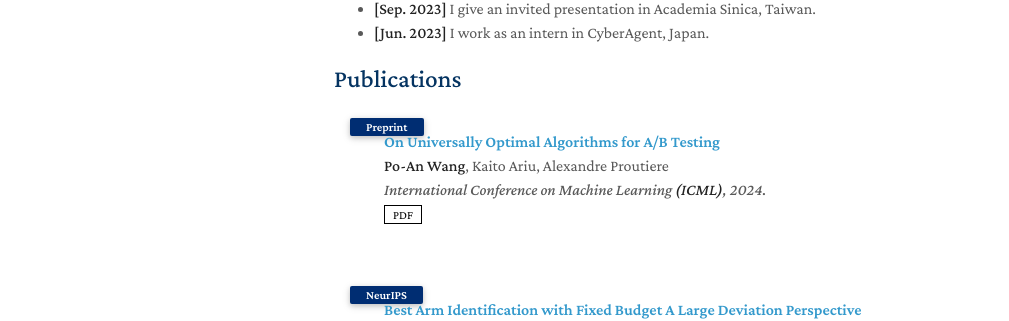
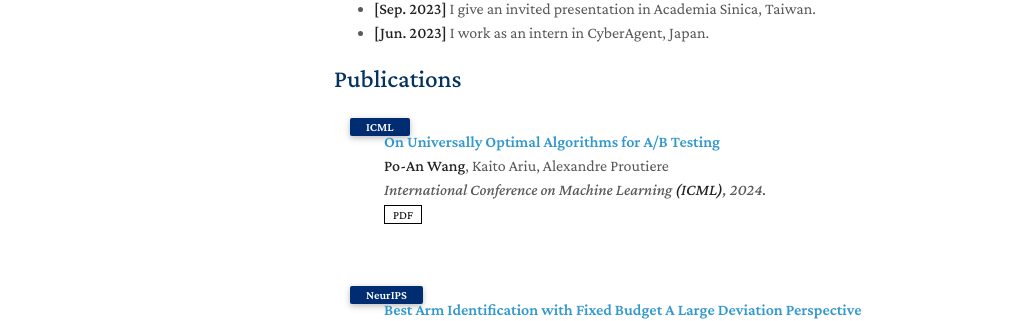
Before and after one commit to poankth/poankth.github.io, a Jekyll site: the page built from index.md, in a window 1280 px wide and 900 px high. Shown: the part 429-750 px from the top of the window, without its empty margins (136-1145 px from the left). Built offline with Jekyll 4.4.1, drawn with Linux system fonts in a browser that asks for light colours; nearby versions of some CDN libraries; a style sheet for code colours, icons or effects is not loaded; our own code applies the rules of GitHub Pages for plain Markdown files.

Commit message:
Update publications.yml

```diff
--- a/_data/publications.yml
+++ b/_data/publications.yml
@@ -1,7 +1,7 @@
 main:
   - title: "On Universally Optimal Algorithms for A/B Testing"
     authors: <strong>Po-An Wang</strong>, Kaito Ariu, Alexandre Proutiere
-    conference_short: Preprint
+    conference_short: ICML
     conference: International Conference on Machine Learning <strong>(ICML)</strong>, 2024.
     pdf: https://arxiv.org/pdf/2308.12000.pdf
     code:
```
